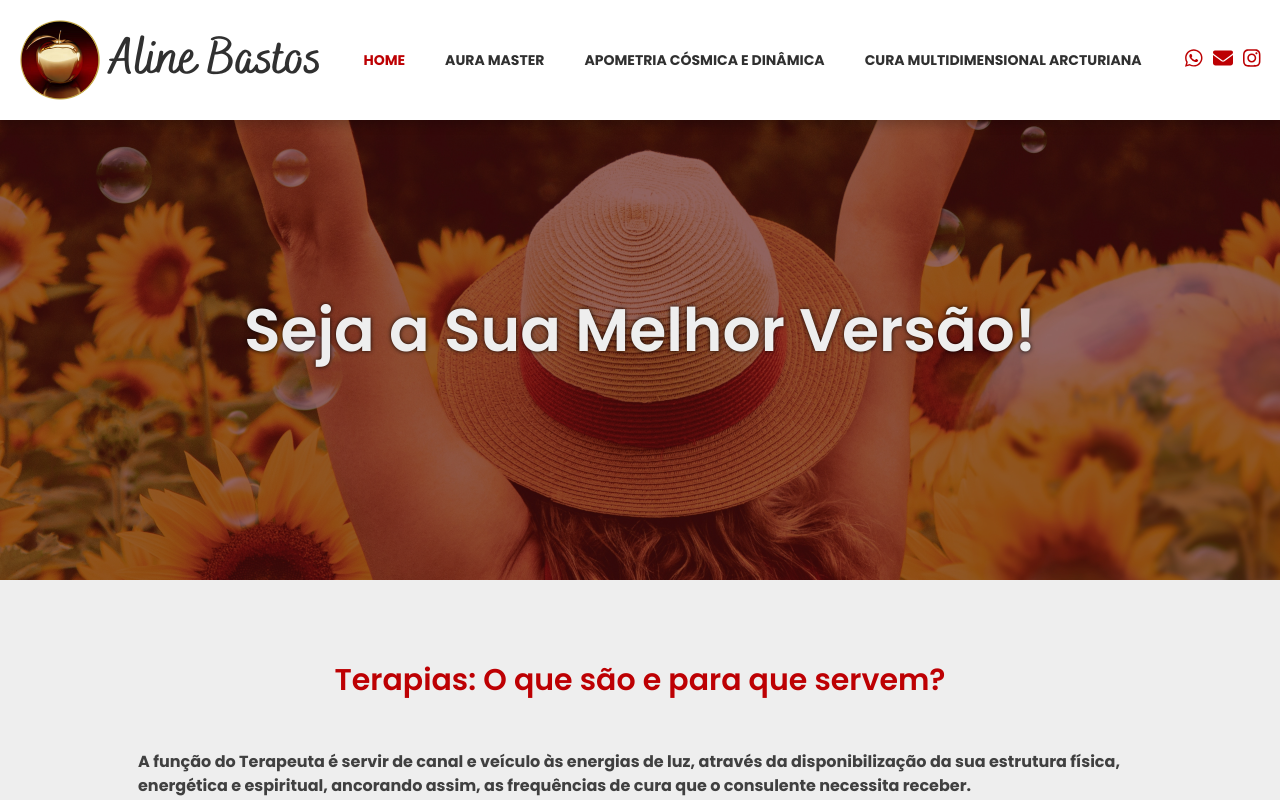
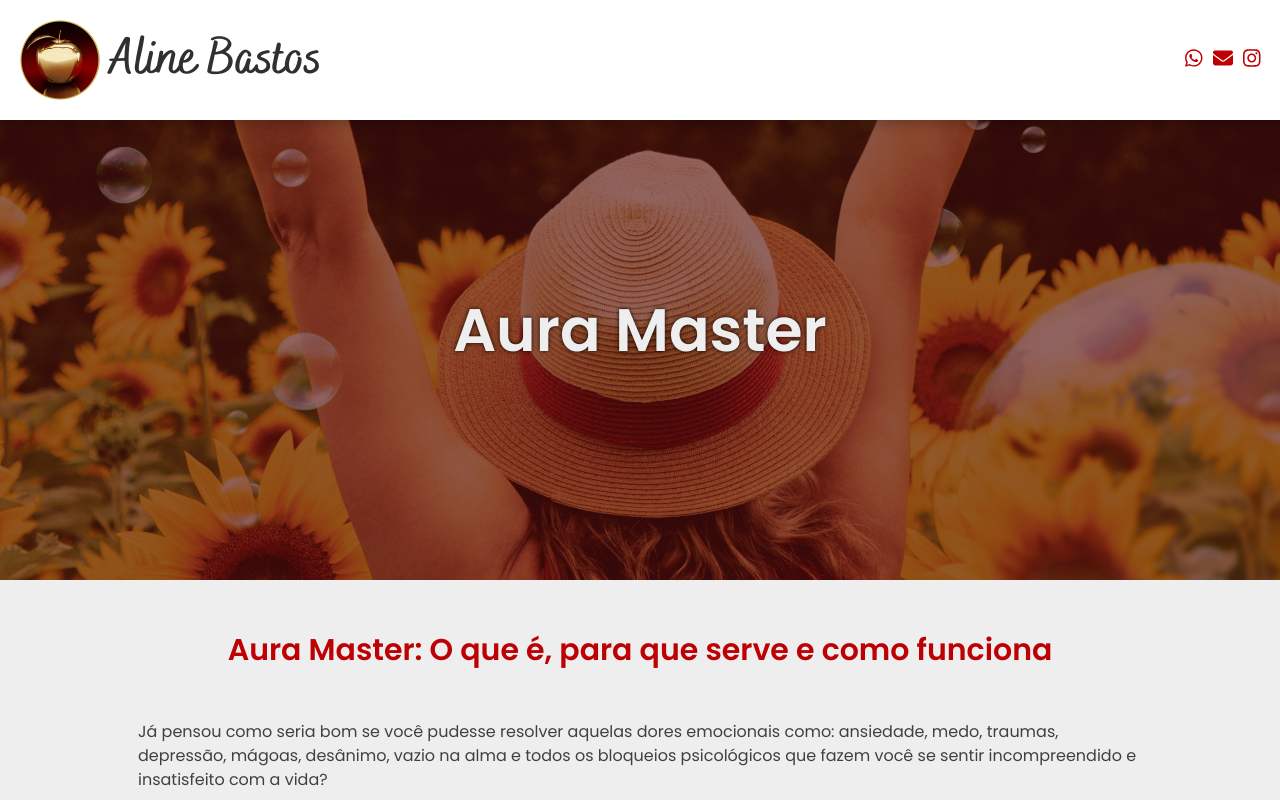
Before and after one commit to alinebastos/alinebastosterapeuta, a React (Create React App) app: page / in a window 1280 px wide. Shown: the top 800 px of the page. Built offline with nearby package versions, Linux system fonts and the light colour scheme.

Commit message:
Changing menu and route, leaving only Aura Master

```diff
--- a/src/App.js
+++ b/src/App.js
@@ -1,12 +1,12 @@
 import { BrowserRouter as Router, Routes, Route } from 'react-router-dom';
 import Header from './components/header';
 import Footer from './components/footer'
-import Home from './pages/home';
 import AuraMaster from './pages/aura-master'
+/* import Home from './pages/home';
 import ApometriaCosmica from './pages/apometria-cosmica';
 import CuraArcturiana from './pages/cura-arcturiana';
 import CursoCuraArcturiana from './pages/curso-cura-arcturiana';
-import FaqCuraArcturiana from './pages/faq-cura-arcturiana';
+import FaqCuraArcturiana from './pages/faq-cura-arcturiana'; */
 
 function App() {
   return (
@@ -14,12 +14,12 @@ function App() {
       <Router>
         <Header />
         <Routes>
-          <Route exact path='/' element={<Home />} />
-          <Route path='/aura-master' element={<AuraMaster />} />
+          <Route exact path='/' element={<AuraMaster />} />
+          {/* <Route path='/aura-master' element={<AuraMaster />} />
           <Route path='/apometria-cosmica' element={<ApometriaCosmica />} />
           <Route path='/cura-arcturiana' element={<CuraArcturiana />} />
           <Route path='/curso-cura-arcturiana' element={<CursoCuraArcturiana />} options={{Header: () => null}} />
-          <Route path='/faq-cura-arcturiana' element={<FaqCuraArcturiana />} options={{Header: () => null}} />
+          <Route path='/faq-cura-arcturiana' element={<FaqCuraArcturiana />} options={{Header: () => null}} /> */}
         </Routes>
         <Footer />
       </Router>
--- a/src/components/footer/index.js
+++ b/src/components/footer/index.js
@@ -39,7 +39,7 @@ const LogoImg = styled.img`
     height: auto;
 `
 
-const Nav = styled.nav`
+/* const Nav = styled.nav`
     margin-bottom: 30px;
 
     ul {
@@ -64,7 +64,7 @@ const MenuLink = styled(NavLink)`
     &:hover {
         color:#eee;
     }
-`
+` */
 
 const Icons = styled(SocialIcons)`
     a {
@@ -107,7 +107,7 @@ function Footer () {
                         <LogoImg src={SiteLogo} alt="aline bastos" />
                     </NavLink>
                 </Logo>
-                <Nav>
+                {/* <Nav>
                     <ul>
                         <li>
                             <MenuLink to="/" alt="Link para a Home">
@@ -130,7 +130,7 @@ function Footer () {
                             </MenuLink>
                         </li>
                     </ul>
-                </Nav>
+                </Nav> */}
                 <Social>
                     <span>Contatos: </span><Icons />
                 </Social>
--- a/src/components/header/index.js
+++ b/src/components/header/index.js
@@ -1,9 +1,9 @@
-import { useState } from 'react';
+//import { useState } from 'react';
 import { NavLink, useLocation } from 'react-router-dom';
 import styled from 'styled-components';
 import SiteLogo from './images/AlineBastosBlack2.png';
-import { FontAwesomeIcon } from '@fortawesome/react-fontawesome';
-import { faBars, faClose } from '@fortawesome/free-solid-svg-icons';
+//import { FontAwesomeIcon } from '@fortawesome/react-fontawesome';
+//import { faBars, faClose } from '@fortawesome/free-solid-svg-icons';
 import SocialIcons from '../social-icons'
 
 const HeaderWrapper = styled.header`
@@ -57,7 +57,7 @@ const LogoImg = styled.img`
     }
 `
 
-const NavToogle = styled.button`
+/* const NavToogle = styled.button`
     z-index: 7;
     border: 1px solid #aeaeae;
     background: #ffffff;
@@ -170,7 +170,7 @@ const MenuLink = styled(NavLink)`
     &.active img {
         opacity: 1;
     }
-`
+` */
 
 const Social = styled.div`
     order: 3;
@@ -192,10 +192,10 @@ const Social = styled.div`
 
 
 function Header () {
-    const [isOpen, setIsOpen] = useState(false);
+    /* const [isOpen, setIsOpen] = useState(false);
     const toggle = () => setIsOpen(!isOpen);
     const hide = () => setIsOpen(false);
-    const show = () => setIsOpen(true);
+    const show = () => setIsOpen(true); */
     const location = useLocation();
 
     if (location.pathname === '/faq-cura-arcturiana' || location.pathname === '/curso-cura-arcturiana') {
@@ -210,7 +210,7 @@ function Header () {
                         <LogoImg src={SiteLogo} alt="Aline Bastos" />
                     </NavLink>
                 </Logo>
-                <NavWrapper>
+                {/* <NavWrapper>
                     <NavToogle className="menu-toggle" onClick={toggle} type='button'><Icon icon={isOpen ? faClose : faBars} className={`menu ${isOpen ? 'cross' : 'hamburger'}`} /></NavToogle>
                     <Nav className={`menu-links ${isOpen ? 'show' : ''}`}>
                         <ul>
@@ -236,7 +236,7 @@ function Header () {
                             </li>
                         </ul>
                     </Nav>
-                </NavWrapper>
+                </NavWrapper> */}
                 <Social>
                    <span>Contatos:</span> <SocialIcons />
                 </Social>
--- a/src/pages/aura-master/index.js
+++ b/src/pages/aura-master/index.js
@@ -6,7 +6,7 @@ const Header = styled.div`
     max-width: 1920px;
     height: 500px;
     margin: 0 auto;
-    background-image: url('happiness20.jpg');
+    background-image: url('happiness2.jpg');
     background-position: center top;
     background-repeat: no-repeat;
     background-size: cover;
```
